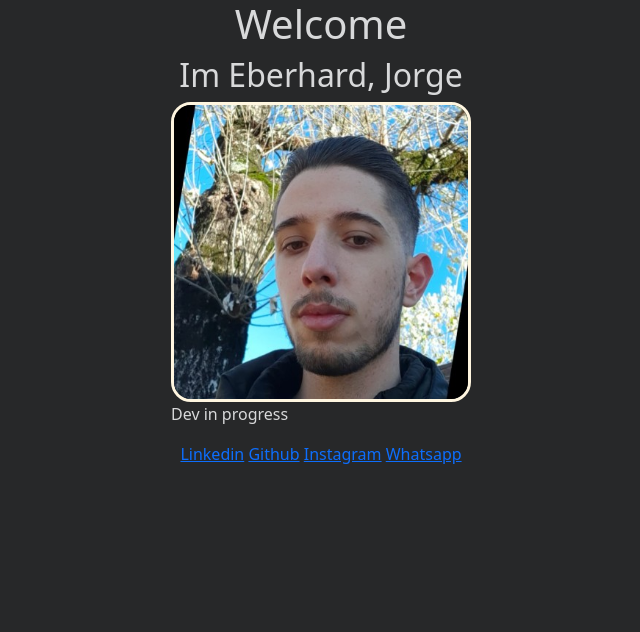
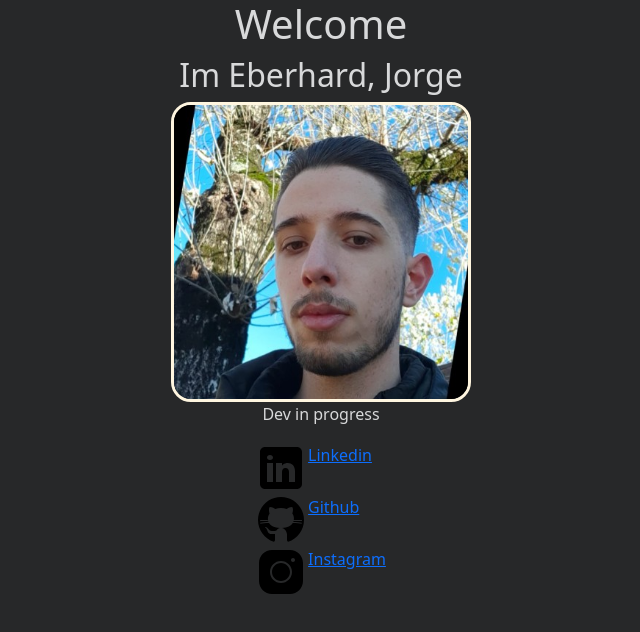
Before and after one commit to JorgeEberhard/eberhard, a plain HTML site: page index.html in a window 1280 px wide. Shown: the whole page, without its empty margins (319-959 px from the left). Drawn offline with nearby package versions, Linux system fonts and the light colour scheme.

Commit message:
adicionado icones nos links

```diff
--- a/index.html
+++ b/index.html
@@ -15,16 +15,35 @@
             <h1 class="d-flex justify-content-center">Welcome</h1>
             <h2 class="d-flex justify-content-center">Im Eberhard, Jorge</h2>
             <img class="profile-picture" src="./images/profile.jpeg" alt="Profile picture">
-            <p>Dev in progress</p>
+            <p class="d-flex justify-content-center">Dev in progress</p>
         </div>
     </header>
     <main>
-        <div class="links-container">
-            <a href="https://www.linkedin.com/in/jorge-eberhard/">Linkedin</a>
-            <a href="https://github.com/ToastedEdges">Github</a>
-            <a href="https://www.instagram.com/jorgeeberhard/">Instagram</a>
-            <a href="https://wa.me/5554996120527">Whatsapp</a>
-        </div>
+        <table class="links-table">
+            <tr class="table-row">
+                <td>
+                    <img src="./linkedin-svg.svg" alt="linkedin icon"/></td>
+                <td>
+                    <a href="https://www.linkedin.com/in/jorge-eberhard/">Linkedin</a>
+                </td>
+            </tr>
+            <tr class="table-row">
+                <td>
+                    <img src="./github-icon.svg" alt="github icon">
+                </td>
+                <td>
+                    <a href="https://github.com/ToastedEdges">Github</a>
+                </td>
+            </tr>
+            <tr class="table-row">
+                <td>
+                    <img src="./instagram-icon.svg" alt="instagram icon">
+                </td>
+                <td>
+                    <a href="https://www.instagram.com/jorgeeberhard/">Instagram</a>
+                </td>
+            </tr>
+        </table>
     </main>
 </body>
 </html>
--- a/style.css
+++ b/style.css
@@ -18,3 +18,13 @@ body {
     border-radius: 20px;
     border: #FFF6E0 3px solid;
 }
+
+.links-table {
+    width: 300px;
+    display: flex;
+    justify-content: center;
+}
+
+.table-row {
+    display: flex;
+}
```
Also changed, not shown: github-icon.svg (added), instagram-icon.svg (added), linkedin-svg.svg (added).
